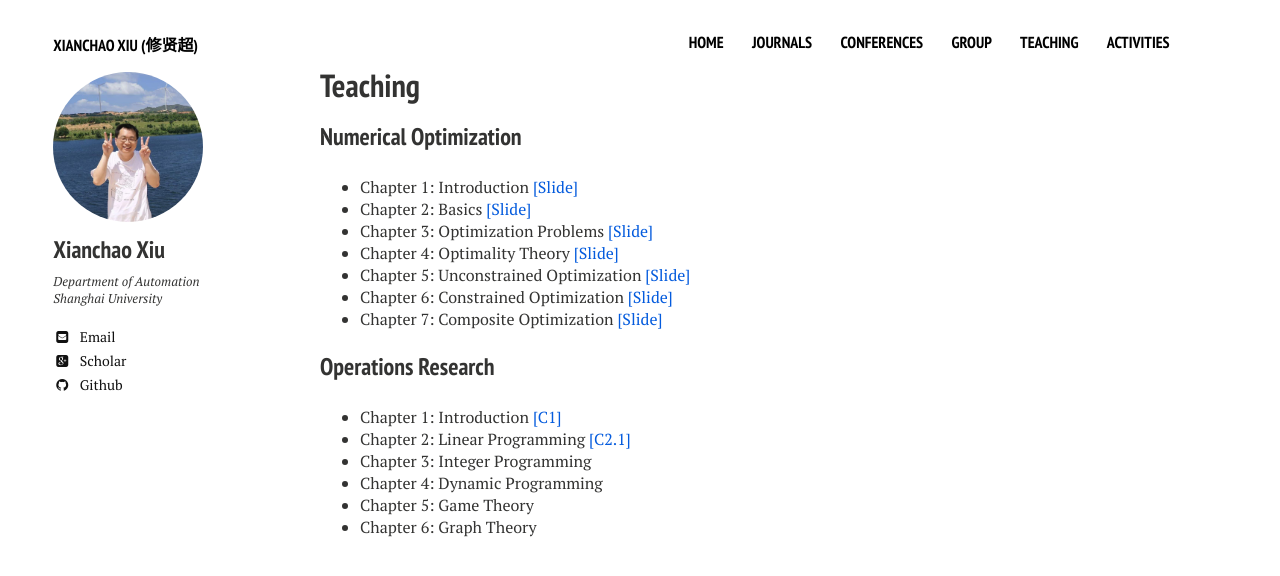
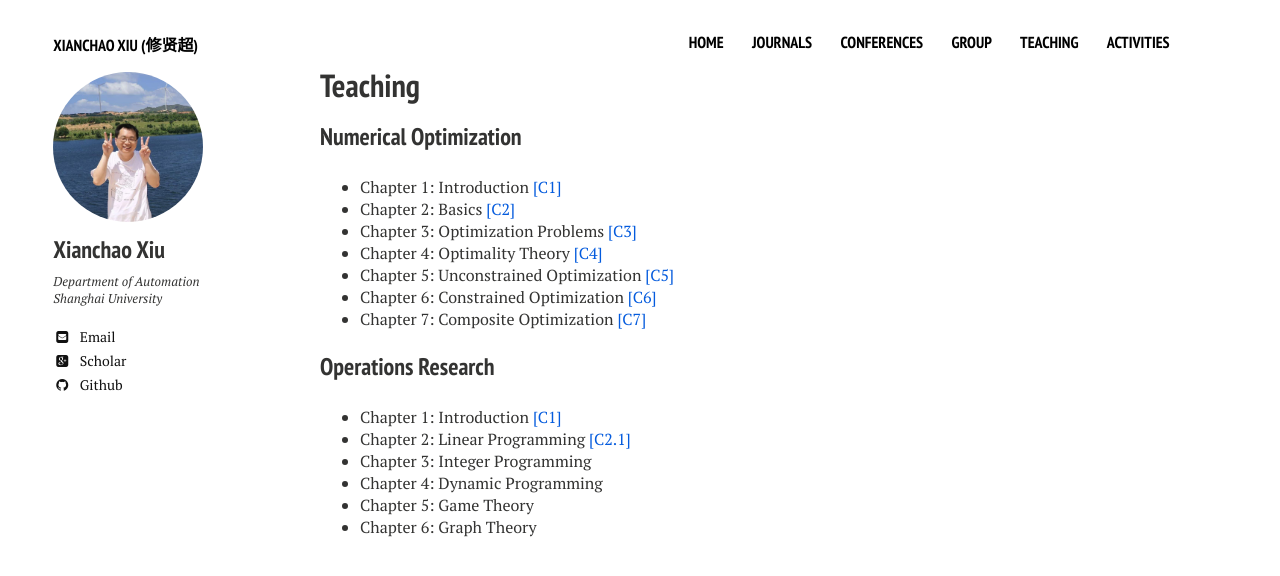
Before and after one commit to xianchaoxiu/xianchaoxiu.github.io, a Jekyll site: the page built from teaching/index.md, in a window 1280 px wide. Shown: the top 576 px of the page. Built offline with Jekyll 4.4.1, drawn with Linux system fonts in a browser that asks for light colours; nearby versions of some CDN libraries.

Commit message:
Update index.md

```diff
--- a/teaching/index.md
+++ b/teaching/index.md
@@ -10,13 +10,13 @@ share: false
 
 
 ### Numerical Optimization
-* Chapter 1: Introduction <a href="../teaching/OPT-1.pdf" class="textlink" target="_blank">[Slide]</a>
-* Chapter 2: Basics  <a href="../teaching/OPT-2.pdf" class="textlink" target="_blank">[Slide]</a>
-* Chapter 3: Optimization Problems  <a href="../teaching/OPT-3.pdf" class="textlink" target="_blank">[Slide]</a>
-* Chapter 4: Optimality Theory  <a href="../teaching/OPT-4.pdf" class="textlink" target="_blank">[Slide]</a>
-* Chapter 5: Unconstrained Optimization  <a href="../teaching/OPT-5.pdf" class="textlink" target="_blank">[Slide]</a>
-* Chapter 6: Constrained Optimization  <a href="../teaching/OPT-6.pdf" class="textlink" target="_blank">[Slide]</a>
-* Chapter 7: Composite Optimization  <a href="../teaching/OPT-7.pdf" class="textlink" target="_blank">[Slide]</a>
+* Chapter 1: Introduction <a href="../teaching/OPT-1.pdf" class="textlink" target="_blank">[C1]</a>
+* Chapter 2: Basics  <a href="../teaching/OPT-2.pdf" class="textlink" target="_blank">[C2]</a>
+* Chapter 3: Optimization Problems  <a href="../teaching/OPT-3.pdf" class="textlink" target="_blank">[C3]</a>
+* Chapter 4: Optimality Theory  <a href="../teaching/OPT-4.pdf" class="textlink" target="_blank">[C4]</a>
+* Chapter 5: Unconstrained Optimization  <a href="../teaching/OPT-5.pdf" class="textlink" target="_blank">[C5]</a>
+* Chapter 6: Constrained Optimization  <a href="../teaching/OPT-6.pdf" class="textlink" target="_blank">[C6]</a>
+* Chapter 7: Composite Optimization  <a href="../teaching/OPT-7.pdf" class="textlink" target="_blank">[C7]</a>
 
 
 
```
